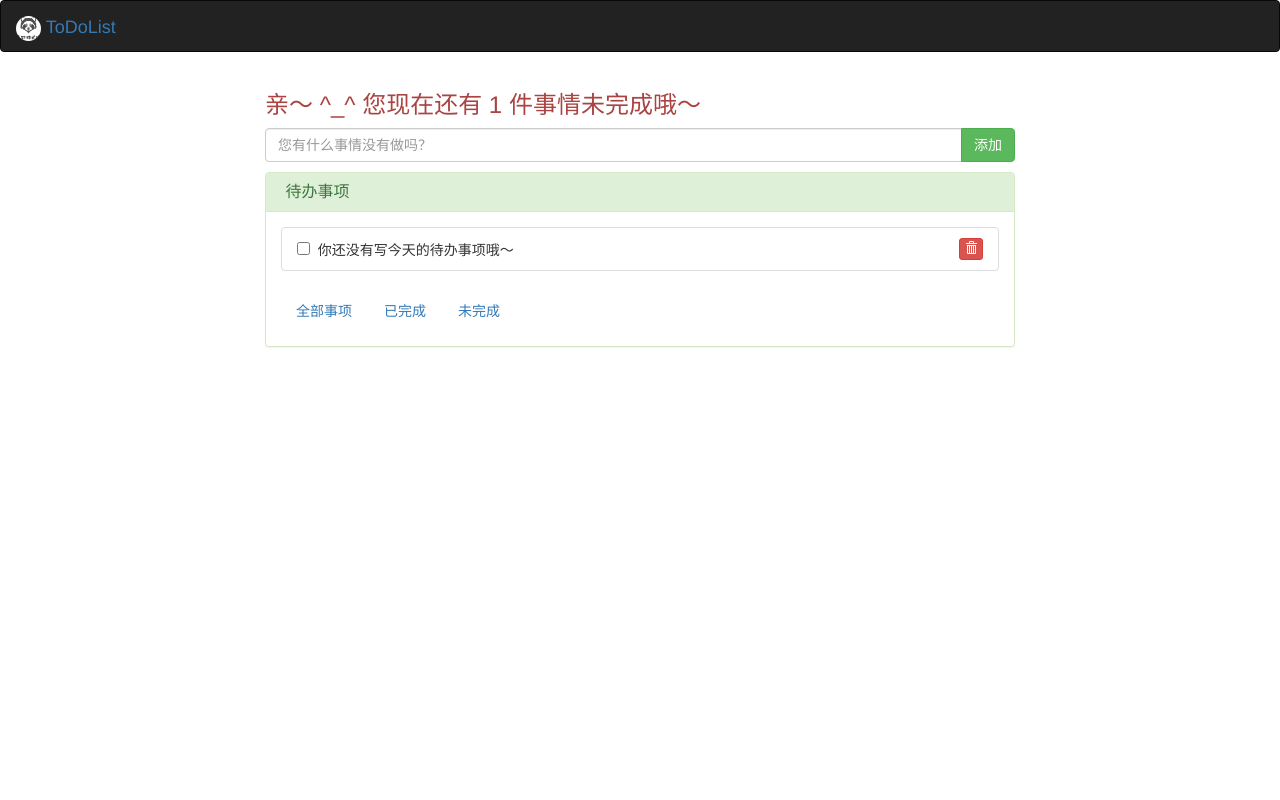
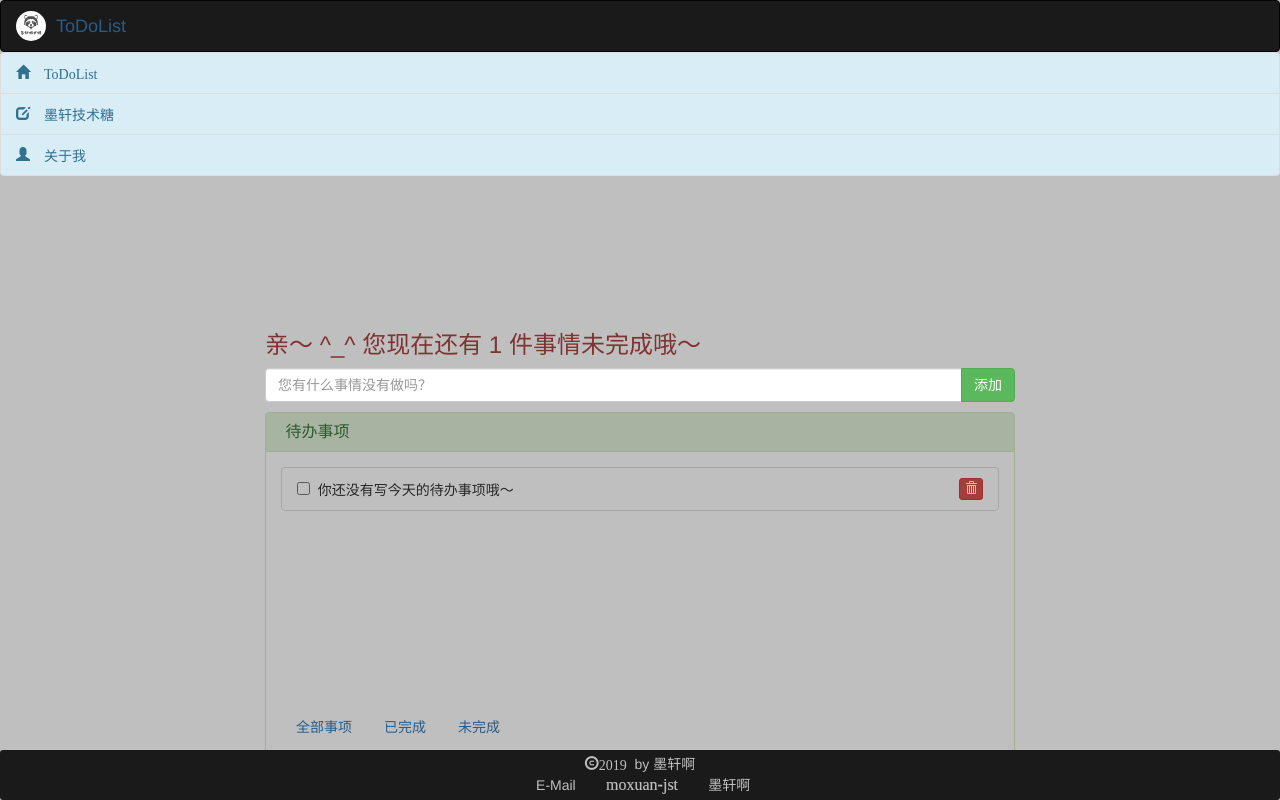
Before and after one commit to moxuan-jst/ToDoList, a website: page index.html in a window 1280 px wide. Both pictures are taken after a click on the link "ToDoList". Drawn offline with nearby package versions, Linux system fonts and the light colour scheme; a web font is replaced by a local one.

Commit message:
合并分支

```diff
--- a/index.html
+++ b/index.html
@@ -1,5 +1,6 @@
 <!DOCTYPE html>
 <html lang="zh-CN">
+
 <head>
     <meta charset="utf-8">
     <meta http-equiv="X-UA-Compatible" content="IE=edge">
@@ -7,47 +8,53 @@
     <!-- 上述3个meta标签*必须*放在最前面，任何其他内容都*必须*跟随其后！ -->
     <title>ToDoList</title>
     <!-- Bootstrap -->
-    <link rel="stylesheet" href="https://cdn.bootcss.com/twitter-bootstrap/3.4.1/css/bootstrap.min.css">
+    <link rel="stylesheet" href="../node_modules/bootstrap/dist/css/bootstrap.css">
     <link rel="shortcut icon" href="favicon.ico" type="image/x-icon">
-    <style>
-        .navbar-brand > img {
-            display: inline-block;
-        }
-        .input-group{
-            margin: 10px 0px;
-        }
-        .del{
-           text-decoration: line-through ;
-            color: darkgray;
-        }
-    </style>
+    <link rel="stylesheet" href="./src/style.css">
 </head>
+
 <body>
     <!--导航条-->
     <nav class="navbar navbar-inverse">
         <div class="container-fluid">
             <div class="navbar-header">
                 <a class="navbar-brand" href="#">
-                    <img src="favicon.ico" alt="" class="img-circle" style="width: 25px; height: 25px;">
+                    <img src="./src/img/公众号LOGO.jpg" alt="" class="img-circle ration">
                     <span class="text-primary">ToDoList</span>
                 </a>
             </div>
         </div>
     </nav>
+
+    <!-- 菜单栏 -->
+    <nav class="left">
+        <ul class="list-group">
+            <a href="index.html" class="list-group-item list-group-item-info"><span class="glyphicon glyphicon-home">&nbsp;ToDoList</span></a>
+            <a href="https://moxuan.xyz" class="list-group-item list-group-item-info" target="_blank"><span class="glyphicon glyphicon-edit">&nbsp;墨轩技术糖</span></a>
+            <a href="#" class="list-group-item list-group-item-info" target="_blank"><span class="glyphicon glyphicon-user">&nbsp;关于我</span></a>
+        </ul>
+    </nav>
+
+    <!-- 幕布 -->
+    <div class="mask"></div>
+
     <!--面板-->
     <div id="app">
         <div class="container">
             <template>
-            <div class="row">
+                <div class="row row-same-height">
                     <div class="col-md-8 col-md-offset-2">
                         <h3 class="text-danger">亲～ ^_^ 您现在还有 {{count}} 件事情未完成哦～</h3>
                         <!-- 输入框及添加按钮 -->
                         <div class="input-group">
-                        <input type="text" class="form-control" placeholder="您有什么事情没有做吗？" v-model="title" @keyup.enter="add">
+                            <input type="text" class="form-control" placeholder="您有什么事情没有做吗？" v-model="title"
+                                @keyup.enter="add">
                             <span class="input-group-btn">
                                 <button class="btn btn-success" type="button" @click="add">添加</button>
                             </span>
                         </div>
+                        <div class="alert alert-danger clear" v-show="flag" role="alert">你没有添加任务哦～</div>
+
                         <!-- 面板title -->
                         <div class="panel panel-success">
                             <div class="panel-heading">
@@ -57,24 +64,31 @@
                             <div class="panel-body">
                                 <!-- 列表 -->
                                 <ul class="list-group">
-                                <li class="list-group-item" v-for="(title, index) in filterHash" @dblclick="remember(title)">
+                                    <li class="list-group-item" v-for="(title, index) in filterHash"
+                                        @dblclick="remember(title)">
                                         <!-- 如果isSelected为true，则del生效  -->
                                         <span :class="{del:title.isSelected}" v-show="cur!=title">
-                                    <input type="checkbox"  v-model="title.isSelected"> &nbsp;{{title.content}}
+                                            <input type="checkbox" v-model="title.isSelected"> &nbsp;{{title.content}}
                                         </span>
                                         <!-- 双击时显示，用于修改内容 -->
                                         <!-- v-focus为自定义指令 -->
-                                    <input type="text" v-show="cur==title" v-model="title.content" @keyup.enter="cancel" @blur="cancel" v-focus="cur==title">
+                                        <input type="text" v-show="cur==title" v-model="title.content"
+                                            @keyup.enter="cancel" @blur="cancel" v-focus="cur==title">
 
-                                    <button type="button" class="btn btn-danger btn-xs pull-right">
+                                        <button type="button" class="btn btn-danger btn-xs pull-right"
+                                            >
                                             <span class="glyphicon glyphicon-trash" aria-hidden="true" @click="remove(title)"></span>
                                         </button>
+
                                     </li>
                                 </ul>
                                 <ul class="nav nav-pills">
-                                <li role="presentation" :class="{active:this.hash=='all'}"><a href="#/all">全部事项</a></li>
-                                <li role="presentation" :class="{active:this.hash=='finish'}"><a href="#/finish">已完成</a></li>
-                                <li role="presentation" :class="{active:this.hash=='unfinish'}"><a href="#/unfinish">未完成</a></li>
+                                    <li role="presentation" :class="{active:this.hash=='all'}"><a href="#/all">全部事项</a>
+                                    </li>
+                                    <li role="presentation" :class="{active:this.hash=='finish'}"><a
+                                            href="#/finish">已完成</a></li>
+                                    <li role="presentation" :class="{active:this.hash=='unfinish'}"><a
+                                            href="#/unfinish">未完成</a></li>
                                 </ul>
                             </div>
                         </div>
@@ -83,14 +97,29 @@
             </template>
         </div>
     </div>
+
+    <!-- 页脚 -->
+    <footer>
+        <div class="copy">
+           <i class="glyphicon glyphicon-copyright-mark">2019</i>
+           <span>&nbsp;by<a href="#"> 墨轩啊</a></span>
+        </div>
+        <div class="info">
+            <a href="#"><i class="iconfont">&#xe7f9;</i>&nbsp;E-Mail</a>
+            <a href="#"><i class="iconfont">&#xe600;<span>&nbsp;moxuan-jst</span></i></a>
+            <a href="#"><i class="iconfont">&#xe65e;</i><span>&nbsp;墨轩啊</span></a>
+        </div>
+    </footer>
+
     <!-- jQuery (Bootstrap 的所有 JavaScript 插件都依赖 jQuery，所以必须放在前边) -->
     <script src="https://cdn.jsdelivr.net/npm/jquery@1.12.4/dist/jquery.min.js"></script>
     <!-- 加载 Bootstrap 的所有 JavaScript 插件。你也可以根据需要只加载单个插件。 -->
     <script src="https://cdn.jsdelivr.net/npm/bootstrap@3.3.7/dist/js/bootstrap.min.js"></script>
     <!-- 加载vue -->
-<script src="https://cdn.bootcss.com/vue/2.6.10/vue.min.js"></script>
-<script src="./index.js"></script>
+    <script src="../node_modules/vue/dist/vue.js"></script>
+    <script src="index.js"></script>
 </body>
+
 </html>
 <!--
     1、将数据循环到页面上
@@ -98,4 +127,6 @@
     3、删除功能
     4、计算当前没有被选中的个数
     5、双击时可修改内容
+    6、头像可旋转
+    7、下拉菜单
 -->
```
Lines whose indentation alone changed are shown as unchanged.
